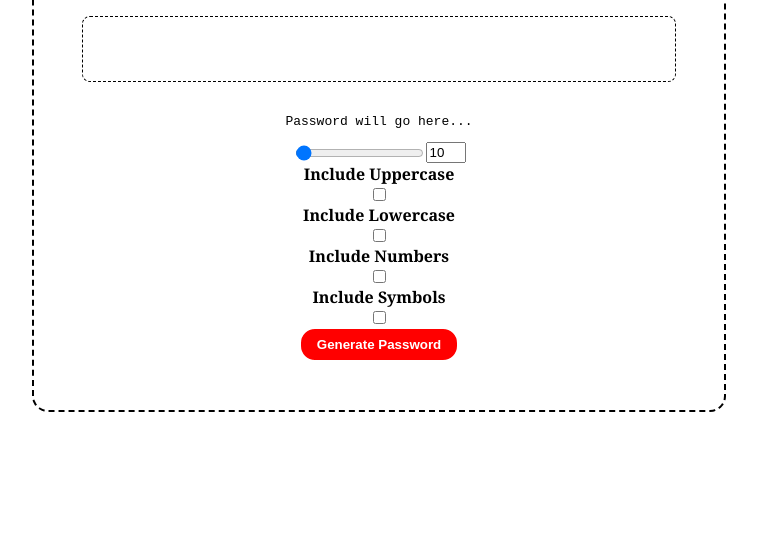
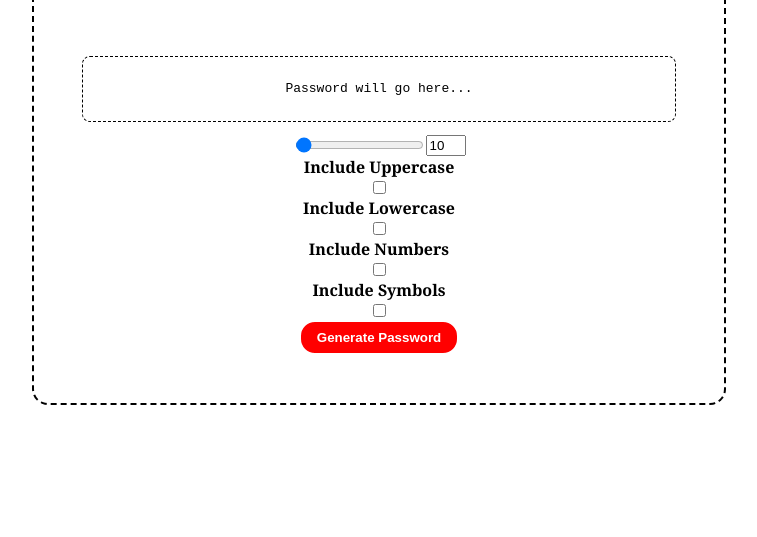
Before and after one commit to kozykoz1/Random-Password, a plain HTML site: page index.html in a window 1280 px wide. Shown: the part 263-800 px from the top of the page, without its empty margins (261-1018 px from the left). Drawn offline with nearby package versions, Linux system fonts and the light colour scheme; files that its build step writes are made by us from their sources; files whose address does not match are found by name.

Commit message:
Update style.css

```diff
--- a/style.css
+++ b/style.css
@@ -50,7 +50,7 @@ label {
 
 }
 
-.password-display {
+  pre {
     background-color: white;
     color: black;
     padding: 1rem;
@@ -63,8 +63,8 @@ label {
     word-break: break-all;
     border-radius: .5rem;
 
+  }
 
-}
 
 .btn {
     grid-column: span 2;
```
